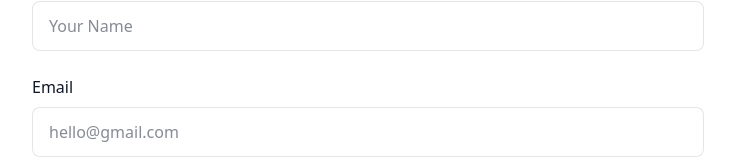
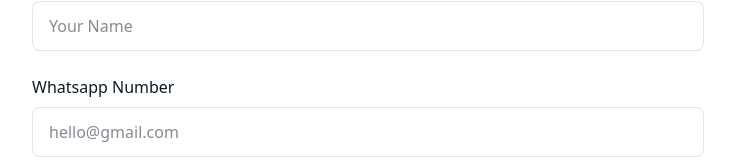
Before and after one commit to zeyaul98/Portfolio, a React (Vite) app: page / in a window 1280 px wide. Shown: the part 5536-5701 px from the top of the page, without its empty margins (272-1007 px from the left). Built offline with nearby package versions, Linux system fonts and the light colour scheme.

Commit message:
Change label from 'Email' to 'Whatsapp Number'

```diff
--- a/src/Pages/Home.jsx
+++ b/src/Pages/Home.jsx
@@ -935,7 +935,7 @@ Message: ${message}`;
         {/* Email */}
         <div>
           <label className="block mb-2 font-medium">
-            Email
+            Whatsapp Number
           </label>
           <input
             type="email"
```
